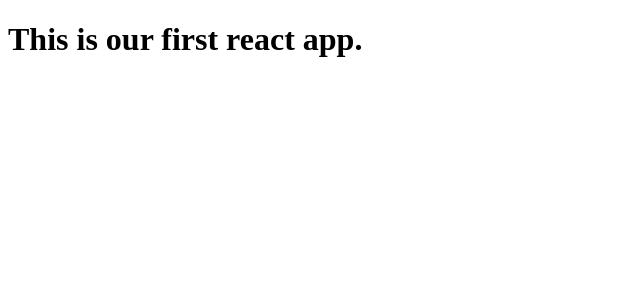
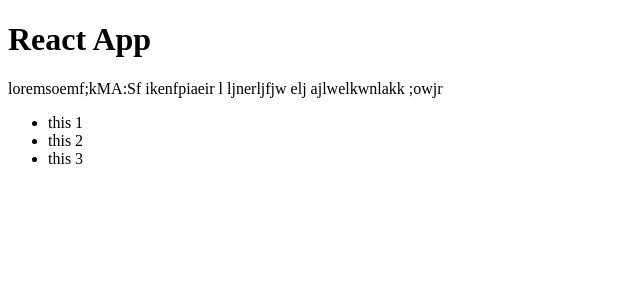
Before and after one commit to nikhil00shinde/react, a React (Create React App) app in the folder demo/: page / in a window 1280 px wide. Shown: the top 300 px of the page, without its empty margins (0-640 px from the left). Built offline with nearby package versions, Linux system fonts and the light colour scheme.

Commit message:
functional components

```diff
--- /dev/null
+++ b/demo/src/MyComp.js
@@ -0,0 +1,17 @@
+//3 chije - h1, p, ul
+
+let MyComp = () =>{
+    return (
+        <div>
+            <h1>React App</h1>
+            <p> loremsoemf;kMA:Sf ikenfpiaeir l ljnerljfjw elj ajlwelkwnlakk ;owjr </p>
+            <ul>
+                <li>this 1</li>
+                <li>this 2</li>
+                <li>this 3</li>
+            </ul>
+        </div>
+    )
+}
+
+export default MyComp;
--- a/demo/src/index.js
+++ b/demo/src/index.js
@@ -6,9 +6,11 @@ import React from 'react'; // creation logic (logic of react that is components
 import ReactDOM from 'react-dom'; // render logic (shadow dom)
 
 //App is a component we have imported
-import App from './App';
+// import App from './App';
+
+import MyComp from './MyComp';
 
 ReactDOM.render(
-    <App />, //ek component
-  document.getElementById('root') // aur ek jagah jha us component ko dikhna hain
+    <MyComp />, //ek component
+  document.querySelector('#root') // aur ek jagah jha us component ko dikhna hain
 );
```
